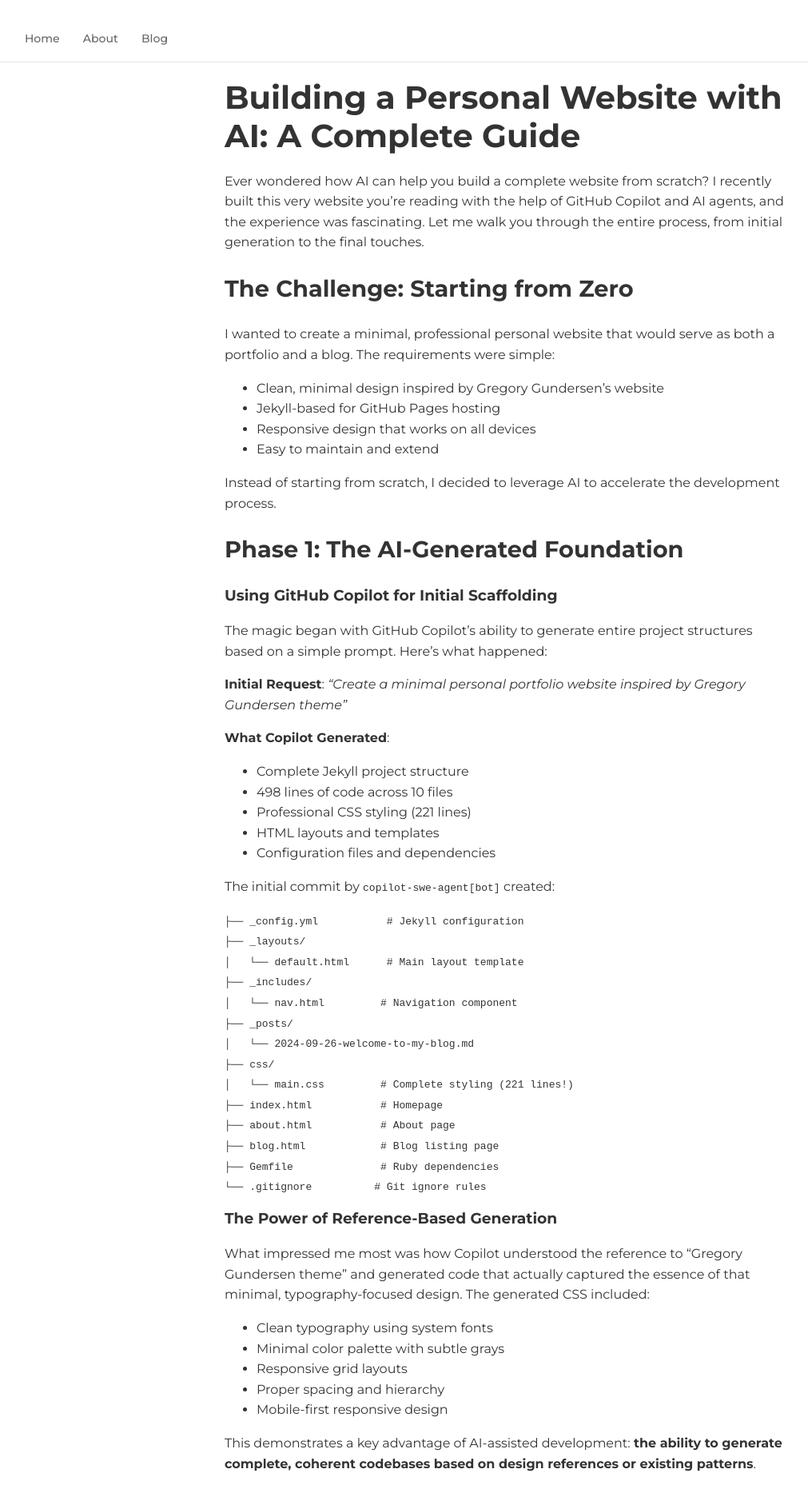
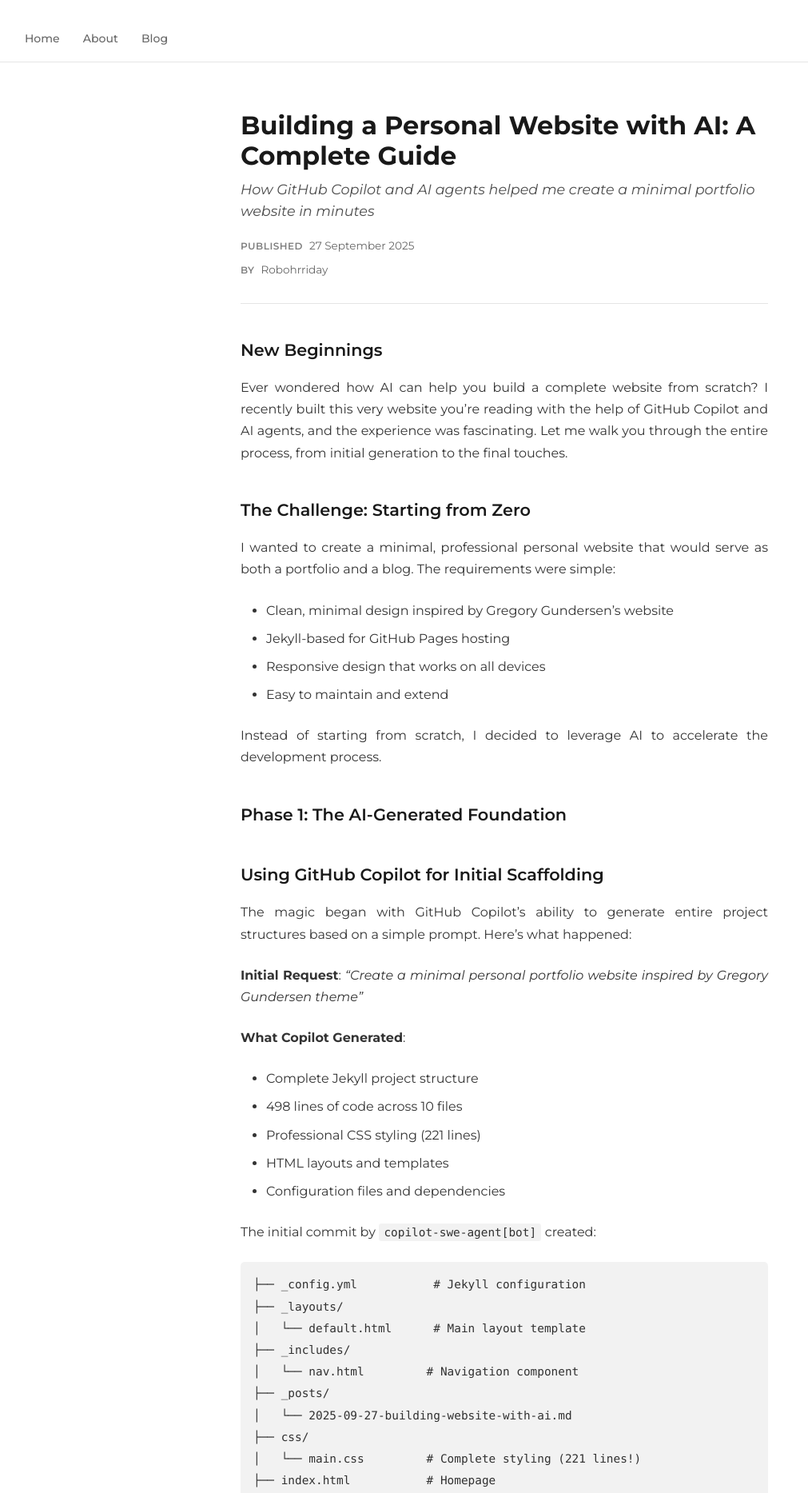
Before and after one commit to Robohrriday/Robohrriday.github.io, a Jekyll site: the page built from _posts/2025-09-27-building-website-with-ai.md, in a window 1280 px wide. Shown: the top 1867 px of the page at 80% size, without its empty margins (9-1020 px from the left). Built offline with Jekyll 4.4.1, drawn with Linux system fonts in a browser that asks for light colours; some of the changed text lies outside the part shown.

Commit message:
Create professional blog template with academic styling and mathematical content support
Features added:
- New blog_template.html layout with structured header, content, and footer
- MathJax integration for LaTeX mathematical expressions rendering
- Professional academic-style CSS with clean typography
- Responsive design for mobile and desktop
- Support for categories, tags, and publication metadata
- Enhanced blog post styling with proper spacing and typography

Content updates:
- Updated AI blog post to use new template layout
- Created sample Linear Regression blog post demonstrating mathematical content
- Added comprehensive styling for code blocks, equations, and blockquotes
- Professional metadata display with publication dates and author info

Technical improvements:
- Enhanced CSS with 100+ lines of blog-specific styling
- Mobile-responsive design optimizations
- Clean academic paper-like appearance with justified text
- Proper equation numbering and mathematical typography

````diff
--- /dev/null
+++ b/_layouts/blog_template.html
@@ -0,0 +1,89 @@
+<!DOCTYPE html>
+<html lang="en">
+<head>
+    <meta charset="UTF-8">
+    <meta content="width=device-width, initial-scale=1" name="viewport"/>
+    <title>{% if page.title %}{{ page.title }} - {{ site.title }}{% else %}{{ site.title }}{% endif %}</title>
+
+    <meta name="description" content="{% if page.description %}{{ page.description }}{% else %}{{ site.description }}{% endif %}">
+    <meta name="author" content="{{ site.author }}">
+
+    <link href="/css/main.css" rel="stylesheet"/>
+
+    <!-- MathJax for mathematical expressions -->
+    <script src="https://polyfill.io/v3/polyfill.min.js?features=es6"></script>
+    <script id="MathJax-script" async src="https://cdn.jsdelivr.net/npm/mathjax@3/es5/tex-mml-chtml.js"></script>
+    <script>
+        window.MathJax = {
+            tex: {
+                inlineMath: [['$', '$'], ['\\(', '\\)']],
+                displayMath: [['$$', '$$'], ['\\[', '\\]']]
+            }
+        };
+    </script>
+
+    <!-- Favicon -->
+    <link rel="icon" type="image/x-icon" href="/favicon.ico">
+    <link rel="icon" type="image/png" sizes="32x32" href="/favicon-32x32.png">
+    <link rel="icon" type="image/png" sizes="16x16" href="/favicon-16x16.png">
+    <link rel="apple-touch-icon" sizes="180x180" href="/apple-touch-icon.png">
+</head>
+<body>
+    <div class="content">
+        {% include nav.html %}
+
+        <main class="wrap">
+            <article class="blog-post">
+                <!-- Blog post header -->
+                <header class="post-header">
+                    <h1 class="post-title">{{ page.title }}</h1>
+                    {% if page.subtitle %}
+                        <p class="post-subtitle">{{ page.subtitle }}</p>
+                    {% endif %}
+
+                    <div class="post-meta">
+                        <div class="post-published">
+                            <span class="meta-label">PUBLISHED</span>
+                            <time datetime="{{ page.date | date_to_xmlschema }}">
+                                {{ page.date | date: "%d %B %Y" }}
+                            </time>
+                        </div>
+                        {% if page.author %}
+                            <div class="post-author">
+                                <span class="meta-label">BY</span>
+                                <span>{{ page.author }}</span>
+                            </div>
+                        {% endif %}
+                    </div>
+                </header>
+
+                <!-- Blog post content -->
+                <div class="post-content">
+                    {{ content }}
+                </div>
+
+                <!-- Blog post footer -->
+                <footer class="post-footer">
+                    {% if page.categories %}
+                        <div class="post-categories">
+                            <span class="meta-label">CATEGORIES:</span>
+                            {% for category in page.categories %}
+                                <span class="category-tag">{{ category }}</span>{% unless forloop.last %}, {% endunless %}
+                            {% endfor %}
+                        </div>
+                    {% endif %}
+
+                    {% if page.tags %}
+                        <div class="post-tags">
+                            <span class="meta-label">TAGS:</span>
+                            {% for tag in page.tags %}
+                                <span class="tag">{{ tag }}</span>{% unless forloop.last %}, {% endunless %}
+                            {% endfor %}
+                        </div>
+                    {% endif %}
+                </footer>
+            </article>
+        </main>
+    </div>
+</body>
+</html>
--- a/_posts/2025-09-27-building-website-with-ai.md
+++ b/_posts/2025-09-27-building-website-with-ai.md
@@ -1,17 +1,18 @@
 ---
-layout: default
+layout: blog_template
 title: "Building a Personal Website with AI: A Complete Guide"
 subtitle: "How GitHub Copilot and AI agents helped me create a minimal portfolio website in minutes"
 date: 2025-09-27
 author: Robohrriday
 categories: [web-development, ai, github, tutorial]
+tags: [ai, copilot, jekyll, web-development, github-pages]
 ---
 
-# Building a Personal Website with AI: A Complete Guide
+### New Beginnings
 
 Ever wondered how AI can help you build a complete website from scratch? I recently built this very website you're reading with the help of GitHub Copilot and AI agents, and the experience was fascinating. Let me walk you through the entire process, from initial generation to the final touches.
 
-## The Challenge: Starting from Zero
+### The Challenge: Starting from Zero
 
 I wanted to create a minimal, professional personal website that would serve as both a portfolio and a blog. The requirements were simple:
 - Clean, minimal design inspired by Gregory Gundersen's website
@@ -21,7 +22,7 @@ I wanted to create a minimal, professional personal website that would serve as
 
 Instead of starting from scratch, I decided to leverage AI to accelerate the development process.
 
-## Phase 1: The AI-Generated Foundation
+### Phase 1: The AI-Generated Foundation
 
 ### Using GitHub Copilot for Initial Scaffolding
 
@@ -45,7 +46,7 @@ The initial commit by `copilot-swe-agent[bot]` created:
 ├── _includes/
 │   └── nav.html         # Navigation component
 ├── _posts/
-│   └── 2024-09-26-welcome-to-my-blog.md
+│   └── 2025-09-27-building-website-with-ai.md
 ├── css/
 │   └── main.css         # Complete styling (221 lines!)
 ├── index.html           # Homepage
@@ -81,36 +82,6 @@ Looking at the commit history from `copilot/fix-0588e45a-5a90-45b0-a1f2-bf11ad7b
 4. **Mobile Optimization**: Fixed navigation alignment on mobile devices
 5. **Design Polish**: Adjusted margins, spacing, and removed list bullets
 6. **Icon Integration**: Added favicon support for professional appearance
-
-### Key Improvements Made
-
-**Typography Enhancement**:
-```css
-@import url('https://fonts.googleapis.com/css2?family=Montserrat:ital,wght@0,100..900;1,100..900&display=swap');
-
-html {
-  font-family: 'Montserrat', 'Lato', -apple-system, BlinkMacSystemFont, "Segoe UI", Helvetica, Arial, sans-serif;
-}
-```
-
-**Mobile Navigation Fix**:
-```css
-@media screen and (max-width: 480px) {
-  .nav ul li {
-    display: inline;  /* Changed from block to maintain horizontal layout */
-    margin-right: 15px;
-  }
-}
-```
-
-**Clean List Styling**:
-```css
-.home ul {
-  list-style-type: none;
-  padding: 0;
-  margin: 0;
-}
-```
 
 ## Phase 3: Advanced AI Integration with GitHub MCP
 
--- a/css/main.css
+++ b/css/main.css
@@ -227,3 +227,196 @@ h2 {
     text-align: center;
   }
 }
+
+/* Blog Template Styles */
+.blog-post {
+  max-width: 700px;
+  margin: 0 auto;
+  padding: 40px 20px;
+  line-height: 1.6;
+}
+
+/* Blog post header */
+.post-header {
+  margin-bottom: 40px;
+  padding-bottom: 30px;
+  border-bottom: 1px solid rgba(0, 0, 0, 0.1);
+}
+
+.post-title {
+  font-size: 2rem;
+  font-weight: 700;
+  line-height: 1.2;
+  margin-bottom: 10px;
+  color: rgba(0, 0, 0, 0.9);
+}
+
+.post-subtitle {
+  font-size: 1.1rem;
+  color: rgba(0, 0, 0, 0.7);
+  margin-bottom: 20px;
+  font-style: italic;
+}
+
+.post-meta {
+  display: flex;
+  flex-direction: column;
+  gap: 8px;
+  font-size: 0.85rem;
+  color: rgba(0, 0, 0, 0.6);
+}
+
+.post-published,
+.post-author {
+  display: flex;
+  align-items: center;
+  gap: 8px;
+}
+
+.meta-label {
+  font-weight: 600;
+  text-transform: uppercase;
+  font-size: 0.75rem;
+  letter-spacing: 0.5px;
+  color: rgba(0, 0, 0, 0.5);
+}
+
+/* Blog post content */
+.post-content {
+  font-size: 1rem;
+  line-height: 1.7;
+  color: rgba(0, 0, 0, 0.8);
+}
+
+.post-content h1,
+.post-content h2,
+.post-content h3,
+.post-content h4,
+.post-content h5,
+.post-content h6 {
+  margin-top: 2.5rem;
+  margin-bottom: 1rem;
+  font-weight: 600;
+  color: rgba(0, 0, 0, 0.9);
+}
+
+.post-content h1 {
+  font-size: 1.8rem;
+  border-bottom: 2px solid rgba(0, 0, 0, 0.1);
+  padding-bottom: 0.5rem;
+}
+
+.post-content h2 {
+  font-size: 1.5rem;
+  border-bottom: 1px solid rgba(0, 0, 0, 0.1);
+  padding-bottom: 0.3rem;
+}
+
+.post-content h3 {
+  font-size: 1.3rem;
+}
+
+.post-content h4 {
+  font-size: 1.1rem;
+}
+
+.post-content p {
+  margin-bottom: 1.5rem;
+  text-align: justify;
+}
+
+.post-content ul,
+.post-content ol {
+  margin-bottom: 1.5rem;
+  padding-left: 2rem;
+}
+
+.post-content li {
+  margin-bottom: 0.5rem;
+}
+
+.post-content blockquote {
+  margin: 2rem 0;
+  padding: 1rem 1.5rem;
+  border-left: 4px solid rgba(0, 0, 0, 0.2);
+  background-color: rgba(0, 0, 0, 0.02);
+  font-style: italic;
+  color: rgba(0, 0, 0, 0.7);
+}
+
+.post-content code {
+  background-color: rgba(0, 0, 0, 0.05);
+  padding: 0.2rem 0.4rem;
+  border-radius: 3px;
+  font-family: 'Monaco', 'Consolas', 'Courier New', monospace;
+  font-size: 0.9rem;
+}
+
+.post-content pre {
+  background-color: rgba(0, 0, 0, 0.05);
+  padding: 1rem;
+  border-radius: 5px;
+  overflow-x: auto;
+  margin: 1.5rem 0;
+}
+
+.post-content pre code {
+  background-color: transparent;
+  padding: 0;
+}
+
+/* Mathematical expressions */
+.post-content .MathJax {
+  font-size: 1.1em !important;
+}
+
+.post-content mjx-container[jax="CHTML"][display="true"] {
+  margin: 1.5rem 0;
+  text-align: center;
+}
+
+/* Equation numbering */
+.post-content .equation-number {
+  float: right;
+  color: rgba(0, 0, 0, 0.6);
+  font-weight: 500;
+}
+
+/* Blog post footer */
+.post-footer {
+  margin-top: 3rem;
+  padding-top: 2rem;
+  border-top: 1px solid rgba(0, 0, 0, 0.1);
+  font-size: 0.9rem;
+}
+
+.post-categories,
+.post-tags {
+  margin-bottom: 1rem;
+  color: rgba(0, 0, 0, 0.6);
+}
+
+.category-tag,
+.tag {
+  color: rgba(0, 0, 0, 0.7);
+  font-weight: 500;
+}
+
+/* Responsive design for blog template */
+@media screen and (max-width: 700px) {
+  .blog-post {
+    padding: 20px 15px;
+  }
+
+  .post-title {
+    font-size: 1.6rem;
+  }
+
+  .post-subtitle {
+    font-size: 1rem;
+  }
+
+  .post-meta {
+    font-size: 0.8rem;
+  }
+}
````
Also changed, not shown: _posts/2024-09-26-welcome-to-my-blog.md (deleted, +0 -41 lines), _posts/2025-09-27-linear-regression-correlation.md (added, +85 -0 lines), blog.html (+3 -8 lines).
